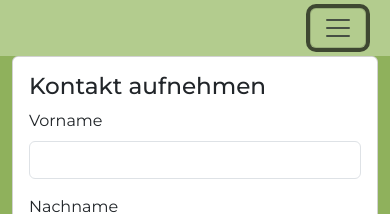
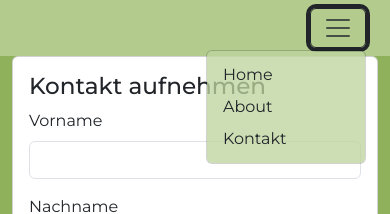
Before and after one commit to lunarpotato/website_dogcoach, a Next.js app: page /contact in a window 390 px wide. Both pictures are taken after a click on the button "Toggle navigation". Shown: the top 214 px of the page. Built offline with nearby package versions, Linux system fonts and the light colour scheme; no server answers.

Commit message:
set up navbar toggler menue and button

```diff
--- a/app/components/Navbar/Navbar.tsx
+++ b/app/components/Navbar/Navbar.tsx
@@ -1,41 +1,68 @@
+"use client"
+import React, { useState } from 'react';
 import Link from "next/link";
-import Style from './Navbar.module.css';
+import Style from "./Navbar.module.css";
+import Dropdown from "react-bootstrap/Dropdown";
+import DropdownMenu from "react-bootstrap/DropdownMenu";
+import DropdownItem from "react-bootstrap/DropdownItem";
 
 export default function Navbar() {
   return (
-
     <nav className={`navbar navbar-expand-lg   ${Style.nav_body}`}>
       <div className="container-fluid">
 
-            <div className="container d-flex justify-content-end">
-                <button className="navbar-toggler"
-                    type="button" data-bs-toggle="collapse"
-                    data-bs-target="#navbarNavAltMarkup" aria-controls="navbarNavAltMarkup" aria-expanded="false" aria-label="Toggle navigation">
-                    <span className="navbar-toggler-icon"></span>
-                </button>
+        {/* Navbar-Toggler für Mobile-Version*/}
+        <div className="container d-flex justify-content-end btn-group dropstart">
 
+          {/* Hauptnavigation */}
           <div className="collapse navbar-collapse" id="navbarNavAltMarkup">
-
             <ul className="nav me-auto mb-2 mb-lg-0">
               <li className="nav-link">
-                            <Link className={Style['nav-link']} href="/">Home</Link>
+                <Link className={Style["nav-link"]} href="/">
+                  Home
+                </Link>
               </li>
 
               <li className="nav-link">
-                            <Link className={Style['nav-link']} href="/about">About</Link>
+                <Link className={Style["nav-link"]} href="/about">
+                  About
+                </Link>
               </li>
 
               <li className="nav-link">
-                            <Link className={Style['nav-link']} href="/contact">Kontakt</Link>
+                <Link className={Style["nav-link"]} href="/contact">
+                  Kontakt
+                </Link>
               </li>
-
             </ul>
           </div>
-            </div>
+
+          {/* Dropdown-Menue*/}
+
+            <Dropdown className="dropend d-lg-none">
+                <Dropdown.Toggle
+                    bsPrefix="toggle"
+                    variant=""
+                    id="dropdown-basic"
+                    className="navbar-toggler"
+                    type="button"
+                    data-bs-toggle="collapse"
+                    data-bs-target="#navbarNavAltMarkup"
+                    aria-controls="navbarNavAltMarkup"
+                    aria-expanded="false"
+                    aria-label="Toggle navigation">
+                <span className="navbar-toggler-icon"></span>
+                </Dropdown.Toggle>
+
+                <Dropdown.Menu  style={{backgroundColor: "#bfd59ec4"}}>
+                <Dropdown.Item as={Link} href="/">Home</Dropdown.Item>
+                <Dropdown.Item as={Link} href="/about">About</Dropdown.Item>
+                <Dropdown.Item as={Link} href="/contact">Kontakt</Dropdown.Item>
+                </Dropdown.Menu>
+            </Dropdown>
 
         </div>
-
+      </div>
     </nav>
-
-    )
+  );
 }
--- a/package.json
+++ b/package.json
@@ -15,6 +15,7 @@
     "node": "^23.8.0",
     "nodemailer": "^6.10.0",
     "react": "^19.0.0",
+    "react-bootstrap": "^2.10.9",
     "react-dom": "^19.0.0",
     "react-google-recaptcha": "^3.1.0"
   },
```
Also changed, not shown: app/components/Navbar/Navbar.module.css (line endings or trailing spaces), 1 other file (tests, documents, lock files or other folders). Lines whose indentation alone changed are shown as unchanged.
